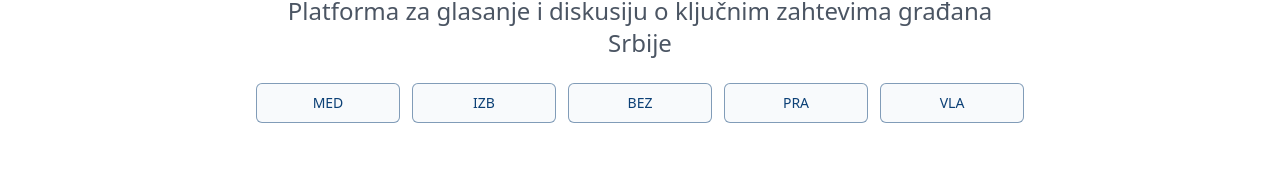
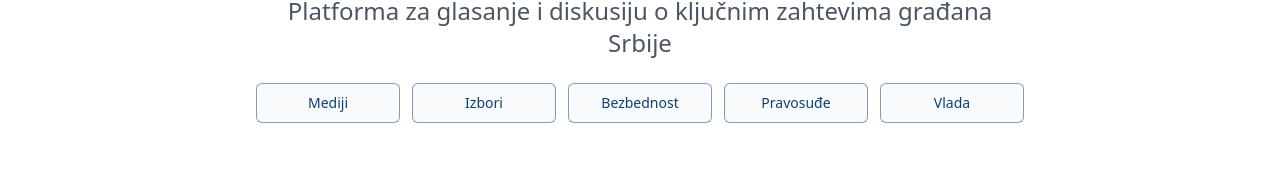
Before and after one commit to rajko-rad/gradjanskizahtevi, a React (Vite) app: page / in a window 1280 px wide. Shown: the part 201-374 px from the top of the page. Built offline with nearby package versions, Linux system fonts and the light colour scheme.

Commit message:
Refactor: Expand abbreviations for clarity
Expand abbreviations used in the code to improve readability and understanding.

```diff
--- a/src/data/mockData.ts
+++ b/src/data/mockData.ts
@@ -3,7 +3,7 @@ export const categories = [
   {
     id: "media",
     title: "Mediji",
-    shortTitle: "MED",
+    shortTitle: "Mediji",
     description: "Zahtevi vezani za medije i slobodu informisanja",
     count: 2,
     resources: [
@@ -14,7 +14,7 @@ export const categories = [
   {
     id: "elections",
     title: "Izborni uslovi",
-    shortTitle: "IZB",
+    shortTitle: "Izbori",
     description: "Zahtevi za unapređenje i čišćenje biračkih spiskova",
     count: 1,
     resources: [
@@ -25,7 +25,7 @@ export const categories = [
   {
     id: "security",
     title: "Službe Bezbednosti",
-    shortTitle: "BEZ",
+    shortTitle: "Bezbednost",
     description: "Zahtevi vezani za reforme službi bezbednosti",
     count: 1,
     resources: [
@@ -36,7 +36,7 @@ export const categories = [
   {
     id: "judiciary",
     title: "Pravosuđe",
-    shortTitle: "PRA",
+    shortTitle: "Pravosuđe",
     description: "Zahtevi za reformu pravosuđa",
     count: 1,
     resources: [
@@ -47,7 +47,7 @@ export const categories = [
   {
     id: "government",
     title: "Prelazna Vlada i Opozicija",
-    shortTitle: "VLA",
+    shortTitle: "Vlada",
     description: "Predlozi za formiranje prelazne vlade i opoziciono delovanje",
     count: 4,
     resources: [
```
